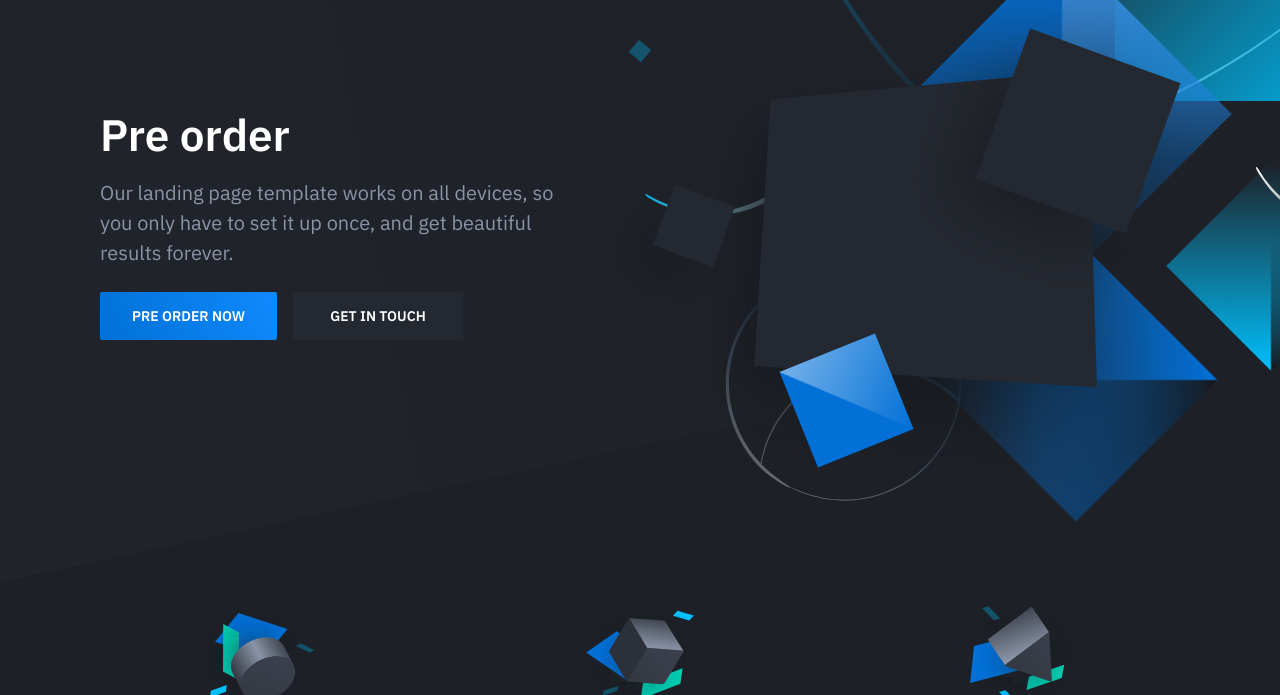
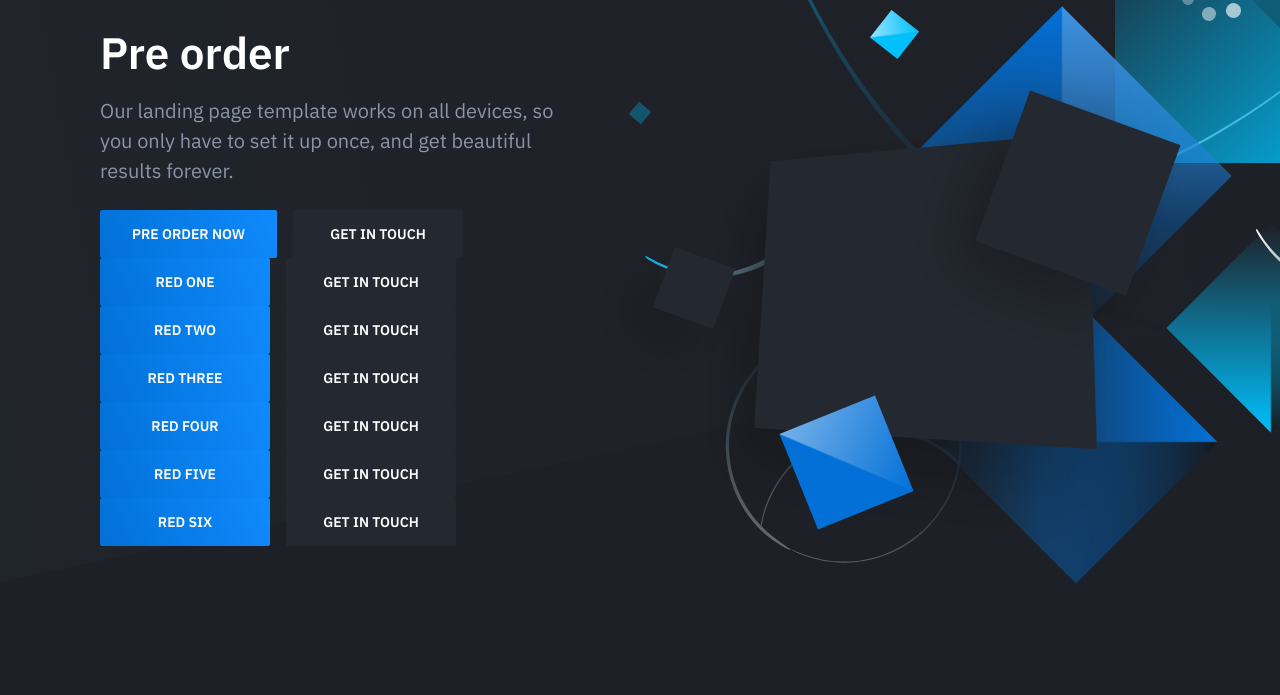
Before and after one commit to marcus-18/git01, a plain HTML site: page preorder.html in a window 1280 px wide. Shown: the part 118-813 px from the top of the page. Drawn offline with nearby package versions, Linux system fonts and the light colour scheme.

Commit message:
aggiunto 6 bottoni

```diff
--- a/preorder.html
+++ b/preorder.html
@@ -34,7 +34,13 @@
 	                        <h1 class="hero-title mt-0">Pre order</h1>
 	                        <p class="hero-paragraph">Our landing page template works on all devices, so you only have to set it up once, and get beautiful results forever.</p>
 	                        <div class="hero-cta"><a class="button button-primary" href="#">Pre order now</a><a class="button" href="#">Get in touch</a></div>
-						</div>
+                            <div class="hero-cta"><a class="button button-primary" href="#">red one</a><a class="button" href="#">Get in touch</a></div>
+                            <div class="hero-cta"><a class="button button-primary" href="#">red two</a><a class="button" href="#">Get in touch</a></div>
+                            <div class="hero-cta"><a class="button button-primary" href="#">red three</a><a class="button" href="#">Get in touch</a></div>
+                            <div class="hero-cta"><a class="button button-primary" href="#">red four</a><a class="button" href="#">Get in touch</a></div>
+                            <div class="hero-cta"><a class="button button-primary" href="#">red five</a><a class="button" href="#">Get in touch</a></div>
+                            <div class="hero-cta"><a class="button button-primary" href="#">red six</a><a class="button" href="#">Get in touch</a></div>
+                        </div>
 						<div class="hero-figure anime-element">
 							<svg class="placeholder" width="528" height="396" viewBox="0 0 528 396">
 								<rect width="528" height="396" style="fill:transparent;" />
```
Also changed, not shown: index.html (+0 -11 lines).
